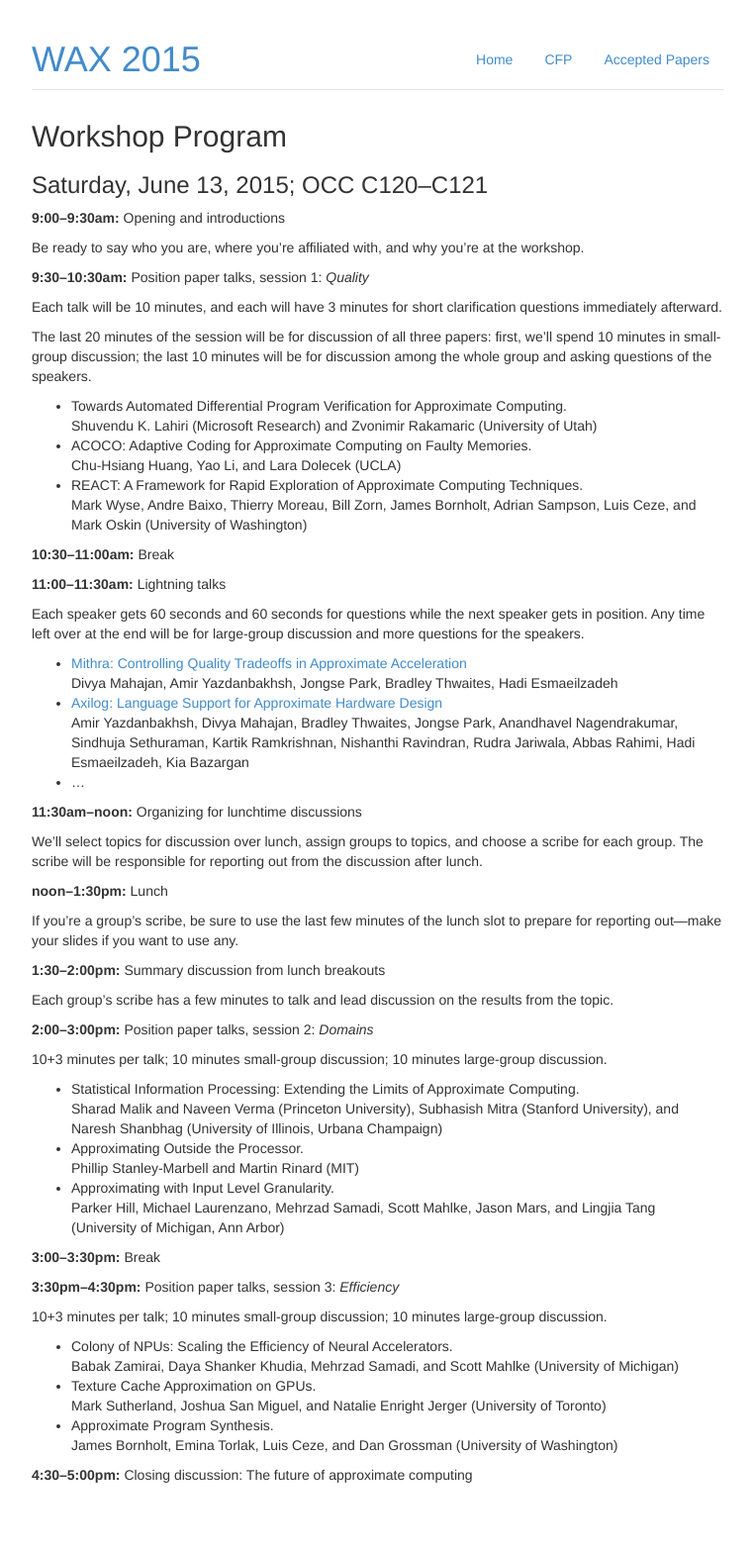
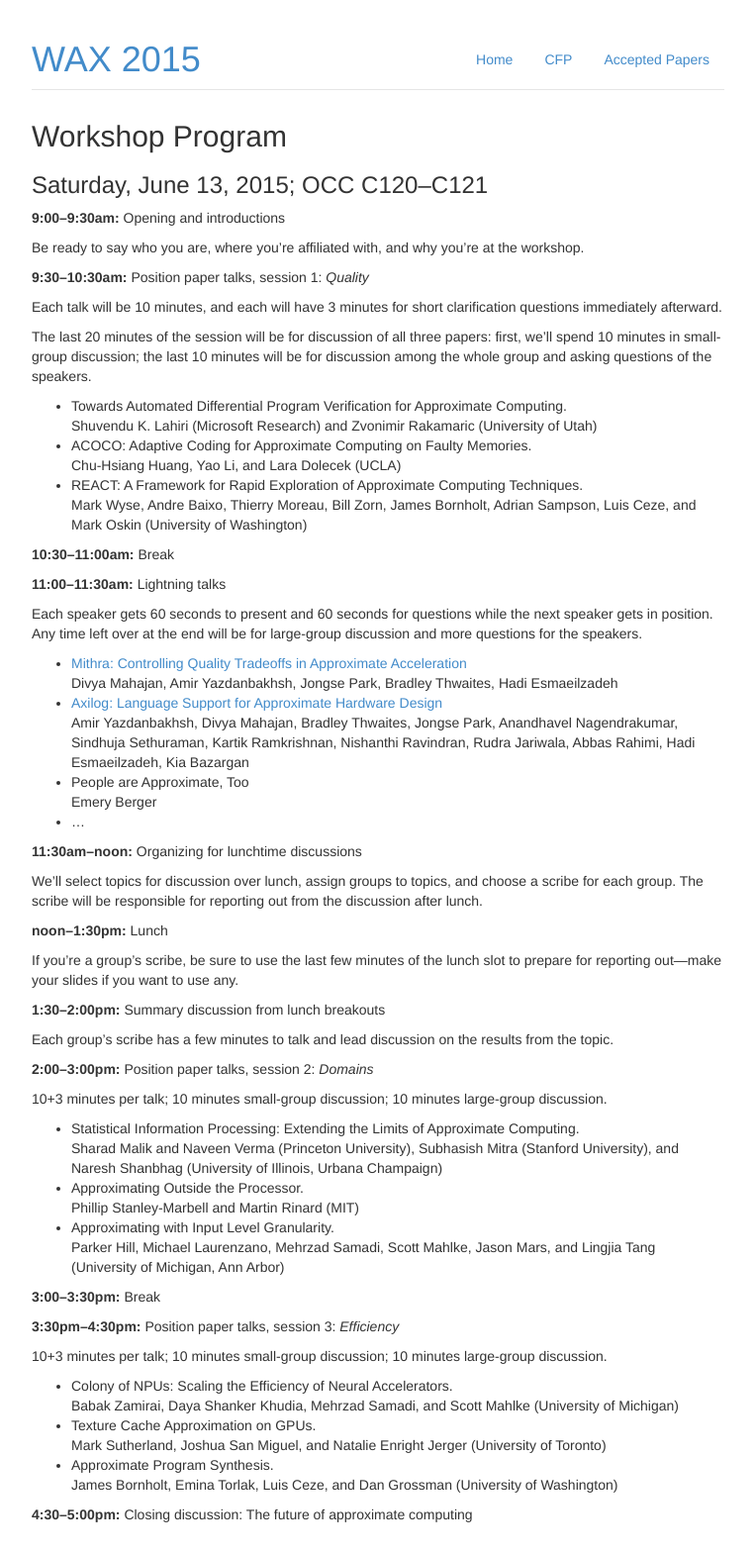
Before and after one commit to uwsampa/sampa-public, a Jekyll site: the page built from wax2015/program-proposed.md, in a window 1280 px wide. Shown: the whole page at 99% size, without its empty margins (258-1021 px from the left). Built offline with Jekyll 4.4.1, drawn with Linux system fonts in a browser that asks for light colours; Markdown is read by kramdown in place of the engine named in the settings; before the commit the page ends 1530 px from its top, so only the background shows below that.

Commit message:
Add Emery's lightning title
Keeping the pressure on! :smiley:

```diff
--- a/wax2015/program-proposed.md
+++ b/wax2015/program-proposed.md
@@ -32,7 +32,7 @@ The last 20 minutes of the session will be for discussion of all three papers: f
 
 **11:00--11:30am:** Lightning talks
 
-Each speaker gets 60 seconds and 60 seconds for questions while the next speaker gets in position. Any time left over at the end will be for large-group discussion and more questions for the speakers.
+Each speaker gets 60 seconds to present and 60 seconds for questions while the next speaker gets in position. Any time left over at the end will be for large-group discussion and more questions for the speakers.
 
   * [Mithra: Controlling Quality Tradeoffs in Approximate Acceleration](lightning/mahajan.pdf)
     Divya Mahajan, Amir Yazdanbakhsh, Jongse Park, Bradley Thwaites, Hadi
@@ -41,6 +41,8 @@ Each speaker gets 60 seconds and 60 seconds for questions while the next speaker
     Amir Yazdanbakhsh, Divya Mahajan, Bradley Thwaites, Jongse Park, Anandhavel
     Nagendrakumar, Sindhuja Sethuraman, Kartik Ramkrishnan, Nishanthi
     Ravindran, Rudra Jariwala, Abbas Rahimi, Hadi Esmaeilzadeh, Kia Bazargan
+  * People are Approximate, Too
+    Emery Berger
   * ...
 
 **11:30am--noon:** Organizing for lunchtime discussions
```
